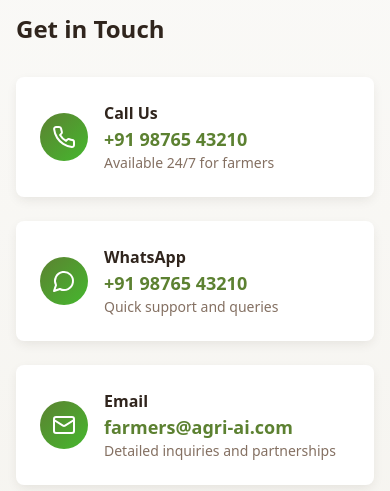
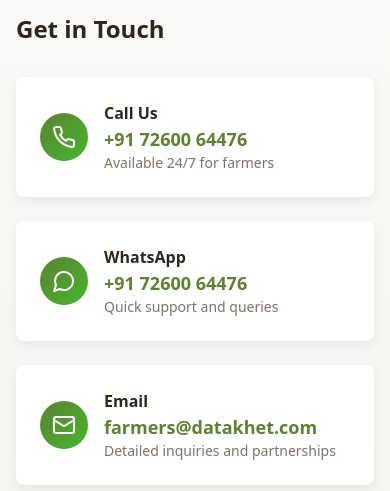
Before and after one commit to Loveonn-Creative/farm-future-ai, a React (Vite) app: page /faq in a window 390 px wide. Shown: the part 1660-2151 px from the top of the page. Built offline with nearby package versions, Linux system fonts and the light colour scheme.

Commit message:
Add contact information
Add phone number and email address to the website.

```diff
--- a/src/pages/FAQ.tsx
+++ b/src/pages/FAQ.tsx
@@ -72,19 +72,19 @@ const FAQ = () => {
     {
       icon: Phone,
       title: "Call Us",
-      detail: "+91 98765 43210",
+      detail: "+91 72600 64476",
       description: "Available 24/7 for farmers"
     },
     {
       icon: MessageCircle,
       title: "WhatsApp",
-      detail: "+91 98765 43210",
+      detail: "+91 72600 64476",
       description: "Quick support and queries"
     },
     {
       icon: Mail,
       title: "Email",
-      detail: "farmers@agri-ai.com",
+      detail: "farmers@datakhet.com",
       description: "Detailed inquiries and partnerships"
     }
   ];
```
